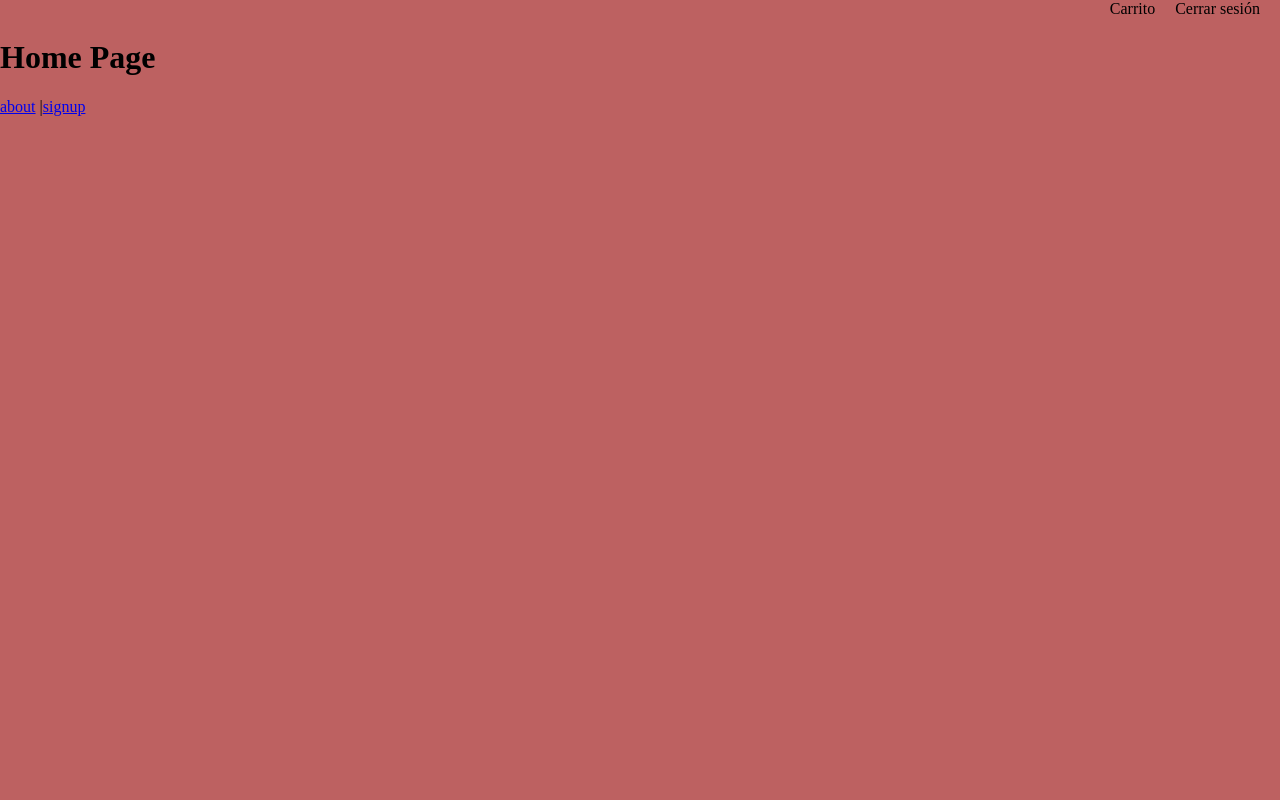
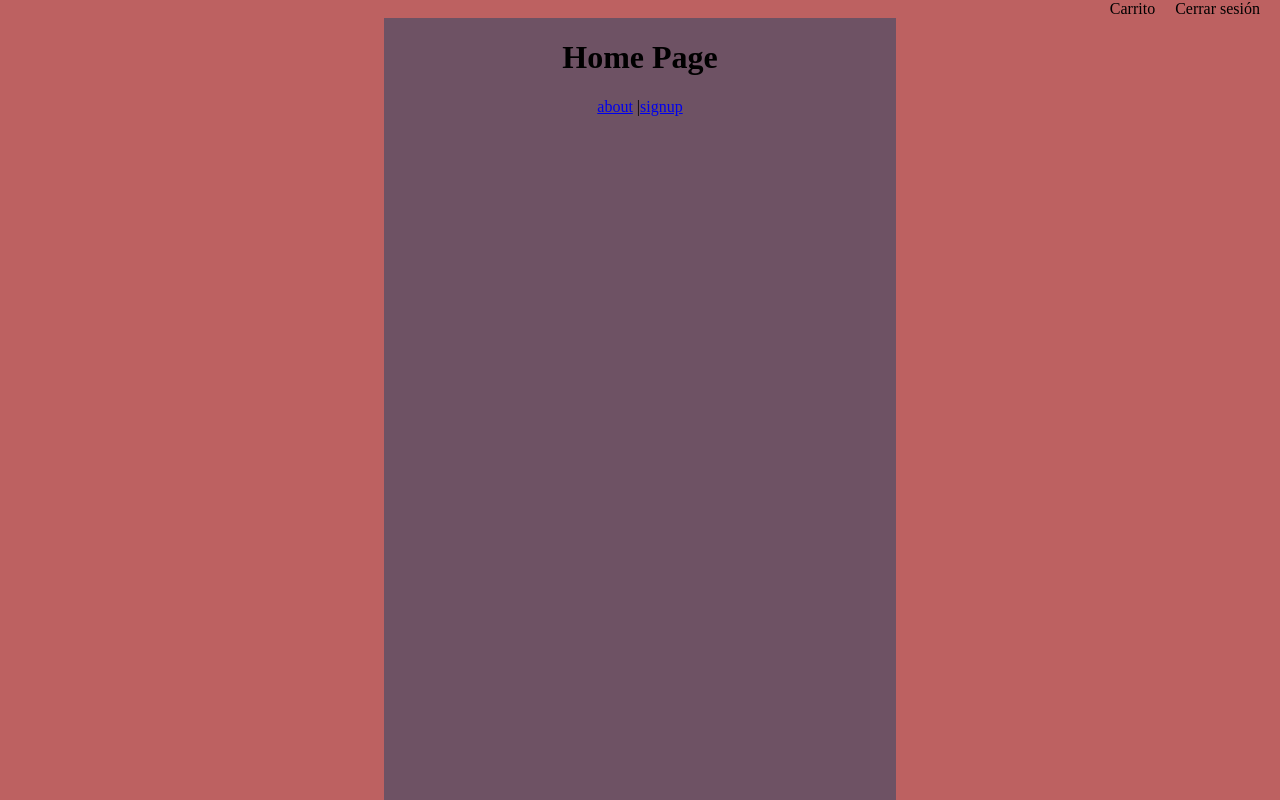
Before and after one commit to Cjorgc/ecommerce-front, a React (Vite) app: page /#/ in a window 1280 px wide. Built offline with nearby package versions, Linux system fonts and the light colour scheme.

Commit message:
refactor layout and styles

```diff
--- a/package.json
+++ b/package.json
@@ -7,7 +7,7 @@
     "dev": "vite",
     "build": "tsc && vite build",
     "preview": "npm run build && vite preview --port 3000",
-    "start": "npm run build && npx http-server ./dist"
+    "start": "npm run build && npx http-server ./dist --cors"
   },
   "dependencies": {
     "axios": "^1.2.2",
--- a/src/components/PrivateRoute.tsx
+++ b/src/components/PrivateRoute.tsx
@@ -1,6 +1,6 @@
 import React, { FunctionComponent, ReactNode, useEffect } from 'react';
 import { useNavigate } from "react-router-dom";
-import { getToken } from "../auth/auth";
+import { getToken } from "../services/auth/auth";
 
 interface Props {
     children: ReactNode
--- a/src/components/Header.tsx
+++ b/src/layout/Header.tsx
@@ -1,6 +1,6 @@
 import { FC } from 'react';
 import { Link } from "react-router-dom";
-import { logout } from "../auth/auth";
+import { logout } from "../services/auth/auth";
 
 const Header: FC = () => {
     return (<div >
--- /dev/null
+++ b/src/layout/MainContent.tsx
@@ -0,0 +1,19 @@
+import React, { FC, ReactNode } from "react";
+import styled from "styled-components";
+
+const MainContent:FC<{children: ReactNode}> = (props) => {
+    return <Container>
+        {props.children}
+    </Container>
+}
+
+const Container = styled.div`
+  margin: 0 30%;
+  background-color: #6e5264;
+  flex: 1;
+  display: flex;
+  flex-direction: column;
+  align-items: center;
+`
+
+export default MainContent
--- a/src/main.tsx
+++ b/src/main.tsx
@@ -1,27 +1,18 @@
 import React from 'react'
 import ReactDOM from 'react-dom/client'
-import { HashRouter, Route, Routes } from "react-router-dom";
-import Home from "./pages/Home";
-import CatalogPage from "./pages/Catalog/CatalogPage";
+import { HashRouter } from "react-router-dom";
 import "./styles.css";
-import Header from "./components/Header";
-import About from "./pages/About";
-import SignUp from "./pages/Signup";
-import Login from "./pages/Login";
-import CartPage from "./pages/cart/CartPage";
+import Header from "./layout/Header";
+import MainContent from "./layout/MainContent";
+import AppRoutes from "./routes/AppRoutes";
 
 ReactDOM.createRoot(document.getElementById('root') as HTMLElement).render(
     <React.StrictMode>
         <HashRouter>
             <Header />
-            <Routes>
-                <Route path="/" element={ <Home/> } />
-                <Route path="/about" element={ <About/> }/>
-                <Route path="/signup" element={ <SignUp/> }/>
-                <Route path="/login" element={ <Login/> }/>
-                <Route path="/catalog" element={ <CatalogPage/> }/>
-                <Route path="/cart" element={ <CartPage/> }/>
-            </Routes>
+            <MainContent>
+                <AppRoutes />
+            </MainContent>
         </HashRouter>
     </React.StrictMode>,
 )
--- a/src/pages/Catalog/CatalogPage.tsx
+++ b/src/pages/Catalog/CatalogPage.tsx
@@ -65,11 +65,11 @@ const CatalogPage: FC = () => {
 const Container = styled.div`
   display: flex;
   flex-direction: column;
-  //background-color: rebeccapurple;
+  width: 100%;
 `
 
 const ItemsContainer = styled.div`
-  margin: 0 30%;
+  margin: 0 3%;
 `
 
 const Title = styled.h1`
--- a/src/pages/Login/index.tsx
+++ b/src/pages/Login/index.tsx
@@ -2,7 +2,7 @@ import { FC, FormEvent, useEffect, useState } from 'react';
 import { Link, useNavigate } from "react-router-dom";
 import { post } from "../../api/AxiosClient";
 import AuthResponse from "../../models/Auth/AuthResponse";
-import { isAuthenticated, login } from "../../auth/auth";
+import { isAuthenticated, login } from "../../services/auth/auth";
 
 const Login: FC = () => {
     const [form, setForm] = useState( { username: '', password: '', errors: {} } )
--- a/src/pages/Signup/index.tsx
+++ b/src/pages/Signup/index.tsx
@@ -2,7 +2,7 @@ import React, { FunctionComponent, useEffect, useState } from 'react';
 import { Link, useNavigate } from "react-router-dom";
 import { post } from "../../api/AxiosClient";
 import AuthResponse from "../../models/Auth/AuthResponse";
-import { isAuthenticated, login } from "../../auth/auth";
+import { isAuthenticated, login } from "../../services/auth/auth";
 
 interface Props {
 }
--- a/src/pages/cart/CartPage.tsx
+++ b/src/pages/cart/CartPage.tsx
@@ -7,5 +7,4 @@ const CartPage: FC<Props> = (props) => {
         <h1>Cart Page!</h1>
     </>)
 }
-
 export default CartPage;
--- /dev/null
+++ b/src/routes/AppRoutes.tsx
@@ -0,0 +1,20 @@
+import { Route, Routes } from "react-router-dom";
+import Home from "../pages/Home";
+import About from "../pages/About";
+import SignUp from "../pages/Signup";
+import Login from "../pages/Login";
+import CatalogPage from "../pages/Catalog/CatalogPage";
+import CartPage from "../pages/cart/CartPage";
+
+const AppRoutes = () => {
+    return <Routes>
+        <Route path="/" element={ <Home/> } />
+        <Route path="/about" element={ <About/> }/>
+        <Route path="/signup" element={ <SignUp/> }/>
+        <Route path="/login" element={ <Login/> }/>
+        <Route path="/catalog" element={ <CatalogPage/> }/>
+        <Route path="/cart" element={ <CartPage/> }/>
+    </Routes>
+}
+
+export default AppRoutes
--- a/src/styles.css
+++ b/src/styles.css
@@ -4,5 +4,7 @@ body {
 
 #root {
     background-color: #bd6161;
-    height: 100vh;
+    min-height: 100vh;
+    display: flex;
+    flex-direction: column;
 }
```
Also changed, not shown: src/services/auth/auth.ts (renamed from src/auth/auth.ts).
